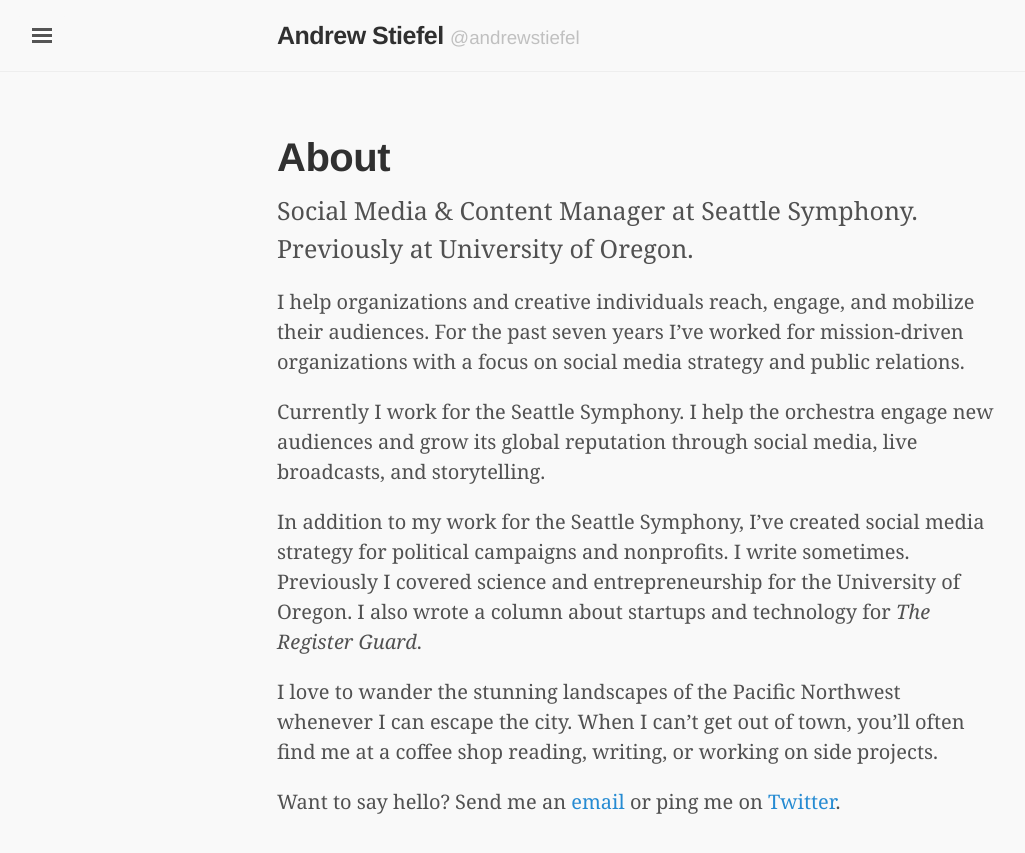
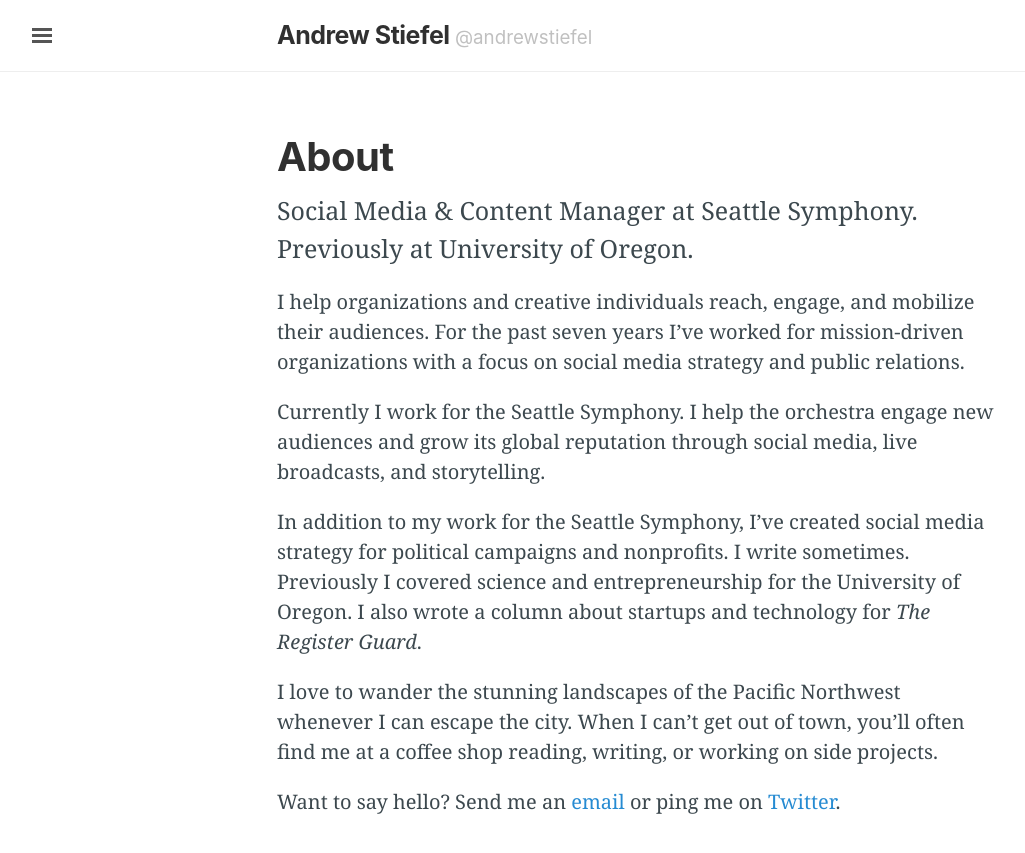
Before and after one commit to andrewstiefel/andrewstiefel.com, a Jekyll site: the page built from index.html, in a window 1280 px wide. Shown: the top 853 px of the page, without its empty margins (3-1028 px from the left). Built offline with Jekyll 4.4.1, drawn with Linux system fonts in a browser that asks for light colours; some web fonts are replaced.

Commit message:
Use System Fonts

```diff
--- a/_includes/head.html
+++ b/_includes/head.html
@@ -19,7 +19,6 @@
     <link rel="stylesheet" href="{{ site.baseurl }}/assets/css/syntax.css">
     <link rel="stylesheet" href="{{ site.baseurl }}/assets/css/lanyon.css">
     <link rel="stylesheet" href="{{ site.baseurl }}/assets/css/main.css">
-    <link rel="stylesheet" href="{{ site.baseurl }}/assets/css/fonts.css">
 
     <!-- Icons -->
     <link rel="apple-touch-icon-precomposed" sizes="144x144" href="{{ site.baseurl }}/assets/apple-touch-icon-precomposed.png">
--- a/assets/css/main.css
+++ b/assets/css/main.css
@@ -6,13 +6,22 @@
 *
 */
 
-.theme-base-custom {
-    background-color: #f9f9f9;
+/* GENERAL TWEAKS */
+
+html {
+    font-family: Georgia,Times,serif;
 }
 
-.theme-base-custom .sidebar-toggle {
-    background-color: #f9f9f9;
+html, body {
+    color: #3c484e;
 }
+
+h1, h2, h3, h4, h5, h6 {
+    font-family: -apple-system,BlinkMacSystemFont,Segoe UI,Roboto,Oxygen,Ubuntu,Cantarell,Open Sans,Helvetica Neue,sans-serif;
+    color: #15171a;
+}
+
+/* CUSTOM THEME */
 
 .theme-base-custom h1, h2, h3 {
     font-weight: 700;
@@ -34,9 +43,11 @@
     text-align: center;
 }
 
+/* SPECIAL TWEAKS */
+
 .post-date {
-    font-family: "PT Sans", Helvetica, Arial, sans-serif;
-    font-size: 0.8rem;
+    font-family: -apple-system,BlinkMacSystemFont,Segoe UI,Roboto,Oxygen,Ubuntu,Cantarell,Open Sans,Helvetica Neue,sans-serif;
+    font-size: 0.7rem;
     text-transform: uppercase;
 }
 
@@ -44,8 +55,8 @@
     display: block;
     margin-top: -.5rem;
     margin-bottom: 0rem;
-    font-family: "PT Sans", Helvetica, Arial, sans-serif;
-    font-size: 0.8rem;
+    font-family: -apple-system,BlinkMacSystemFont,Segoe UI,Roboto,Oxygen,Ubuntu,Cantarell,Open Sans,Helvetica Neue,sans-serif
+    font-size: 0.7rem;
     text-transform: uppercase;
     color: #9a9a9a;
 }
```
